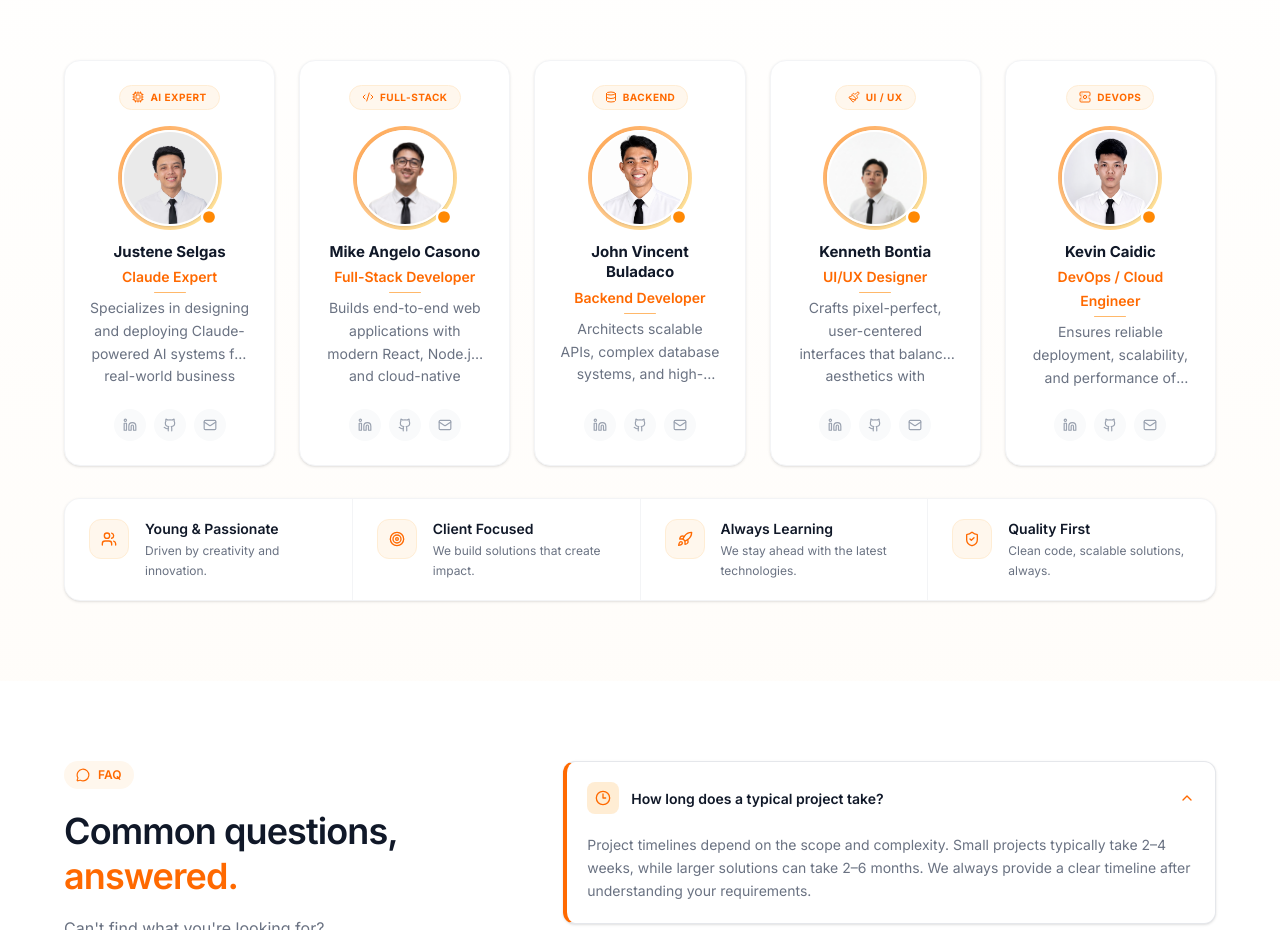
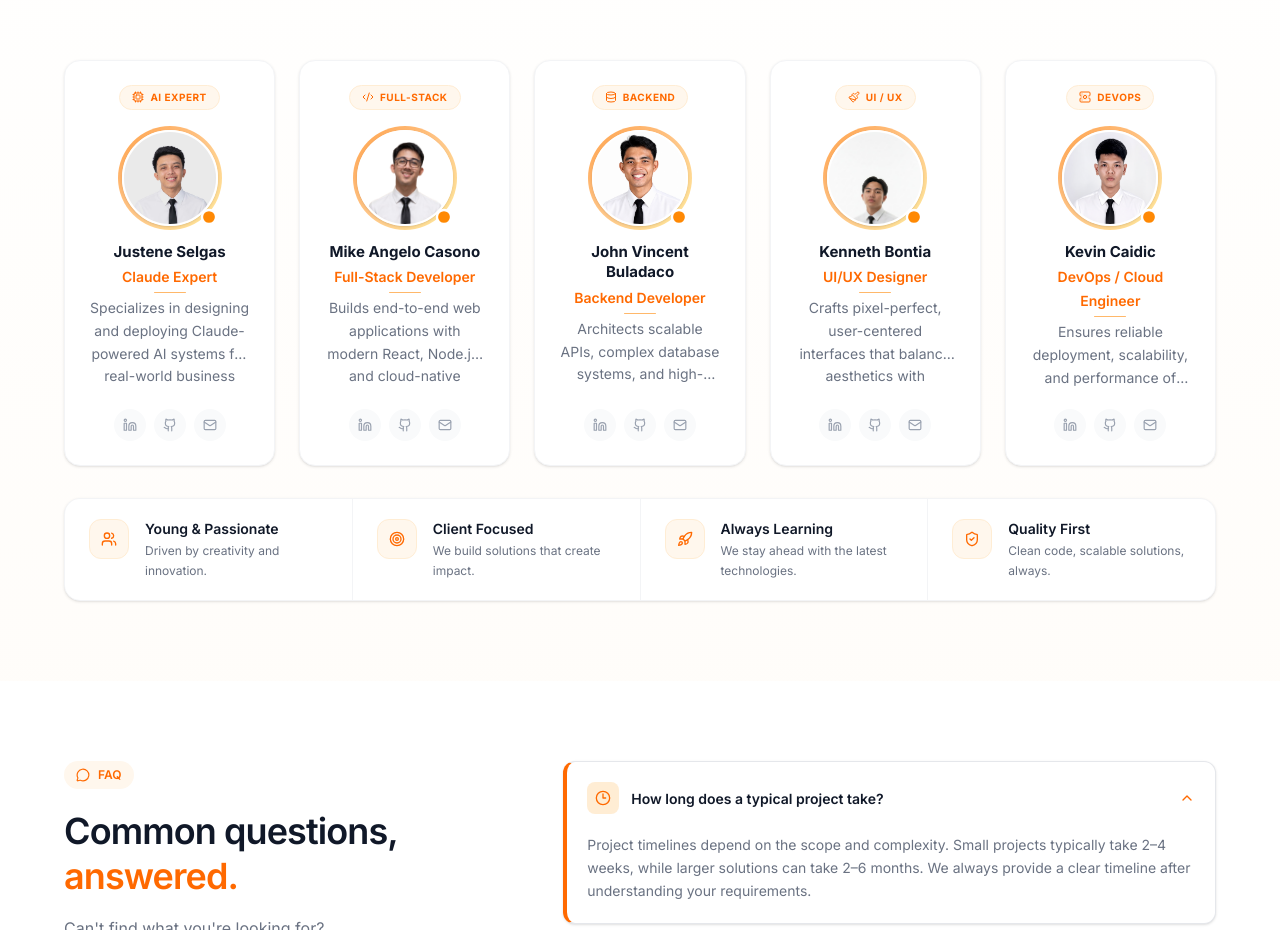
Before and after one commit to mikeangelocasono/DevAgency, a React (Vite) app: page / in a window 1280 px wide. Shown: the part 6041-6971 px from the top of the page. Built offline with nearby package versions, Linux system fonts and the light colour scheme.

Commit message:
Fix Kenneth Bontia profile picture alignment to match other team members

```diff
--- a/src/sections/Team.tsx
+++ b/src/sections/Team.tsx
@@ -37,7 +37,7 @@ const team = [
     bio: "Architects scalable APIs, complex database systems, and high-performance backend services.",
     image: imgJohn,
     objectPosition: "object-top",
-    portfolio: null,
+    portfolio: "https://vince-portfolio-sable.vercel.app/",
   },
   {
     name: "Kenneth Bontia",
@@ -46,7 +46,7 @@ const team = [
     BadgeIcon: Paintbrush,
     bio: "Crafts pixel-perfect, user-centered interfaces that balance aesthetics with conversion.",
     image: imgKenneth,
-    objectPosition: "object-center",
+    objectPosition: "object-top",
     portfolio: "https://personal-portfolio-production-cfc8.up.railway.app/",
   },
   {
@@ -57,7 +57,7 @@ const team = [
     bio: "Ensures reliable deployment, scalability, and performance of systems using modern cloud infrastructure and DevOps practices.",
     image: "/kevin-caidic.png",
     objectPosition: "object-top",
-    portfolio: null,
+    portfolio: "https://portfolio-seven-xi-kgbos3lf4u.vercel.app/",
   },
 ];
 
@@ -94,10 +94,10 @@ function TeamCard({ member, i }: { member: typeof team[0]; i: number }) {
     >
       <motion.div
         onClick={handleClick}
-        whileHover={{ y: -8, scale: 1.02 }}
+        whileHover={member.portfolio ? { y: -5, scale: 1.01 } : {}}
         whileTap={member.portfolio ? { scale: 0.97 } : {}}
         transition={{ type: "spring", stiffness: 300, damping: 20 }}
-        className={`group relative bg-white border border-gray-100 rounded-2xl p-6 text-center shadow-sm hover:shadow-xl hover:border-orange-200 transition-all duration-300 flex flex-col h-full overflow-hidden ${member.portfolio ? "cursor-pointer" : "cursor-default"}`}
+        className={`group relative bg-white border border-gray-100 rounded-2xl p-6 text-center shadow-sm hover:border-orange-200 transition-all duration-300 flex flex-col h-full overflow-hidden ${member.portfolio ? "cursor-pointer hover:shadow-2xl" : "cursor-default hover:shadow-xl"}`}
       >
         {/* Orange bottom border accent */}
         <div className="absolute bottom-0 left-0 right-0 h-0.5 bg-orange-400 rounded-b-2xl opacity-0 group-hover:opacity-100 transition-opacity duration-300" />
@@ -108,6 +108,11 @@ function TeamCard({ member, i }: { member: typeof team[0]; i: number }) {
             <div className="w-6 h-6 rounded-full bg-orange-50 border border-orange-100 flex items-center justify-center">
               <ExternalLink className="w-3 h-3 text-orange-500" />
             </div>
+          </div>
+        )}
+        {member.portfolio && (
+          <div className="absolute bottom-3 right-3 text-[11px] font-medium text-orange-500 opacity-0 group-hover:opacity-100 transition-opacity duration-200 pointer-events-none">
+            View Portfolio
           </div>
         )}
 
```
